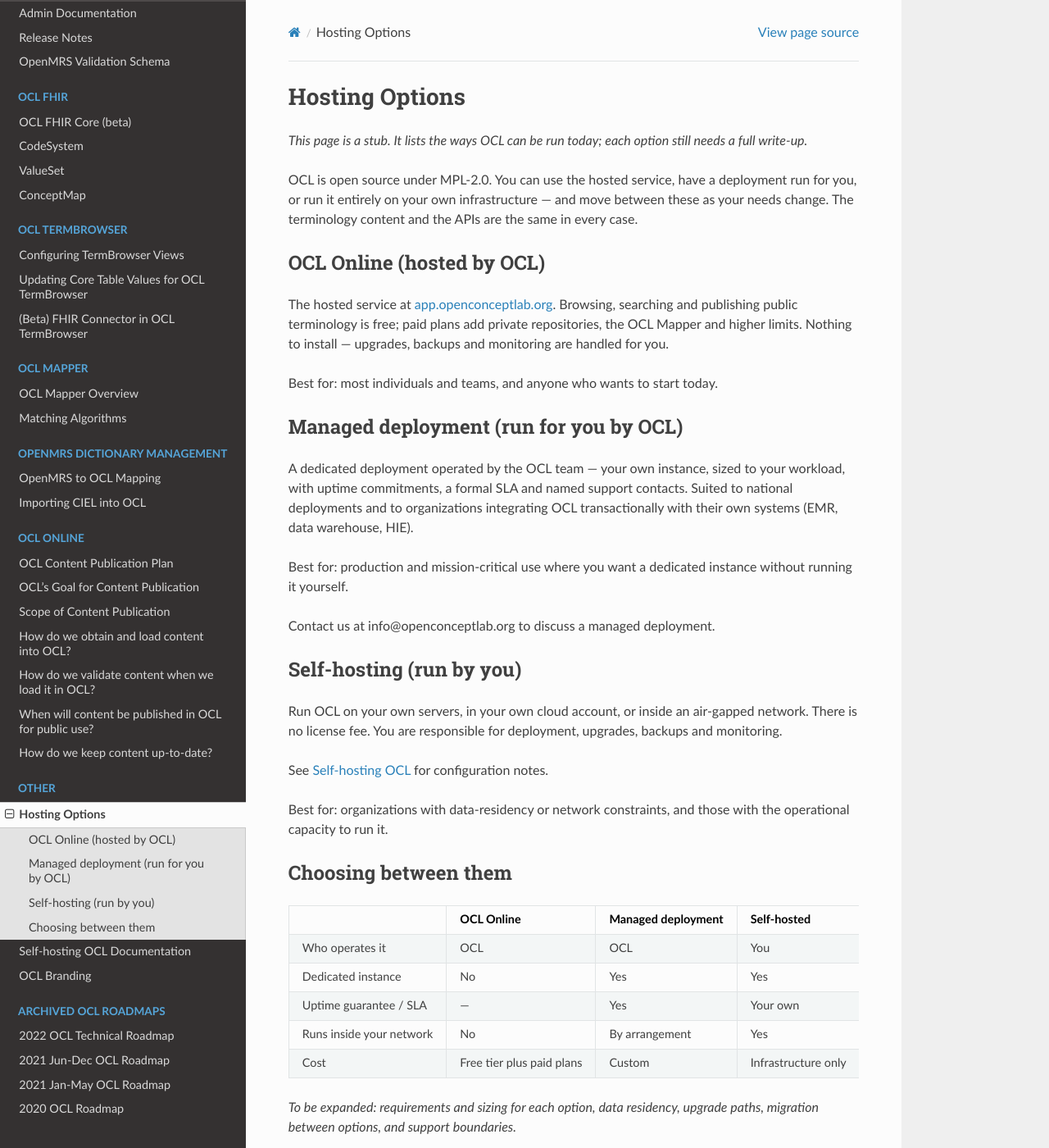
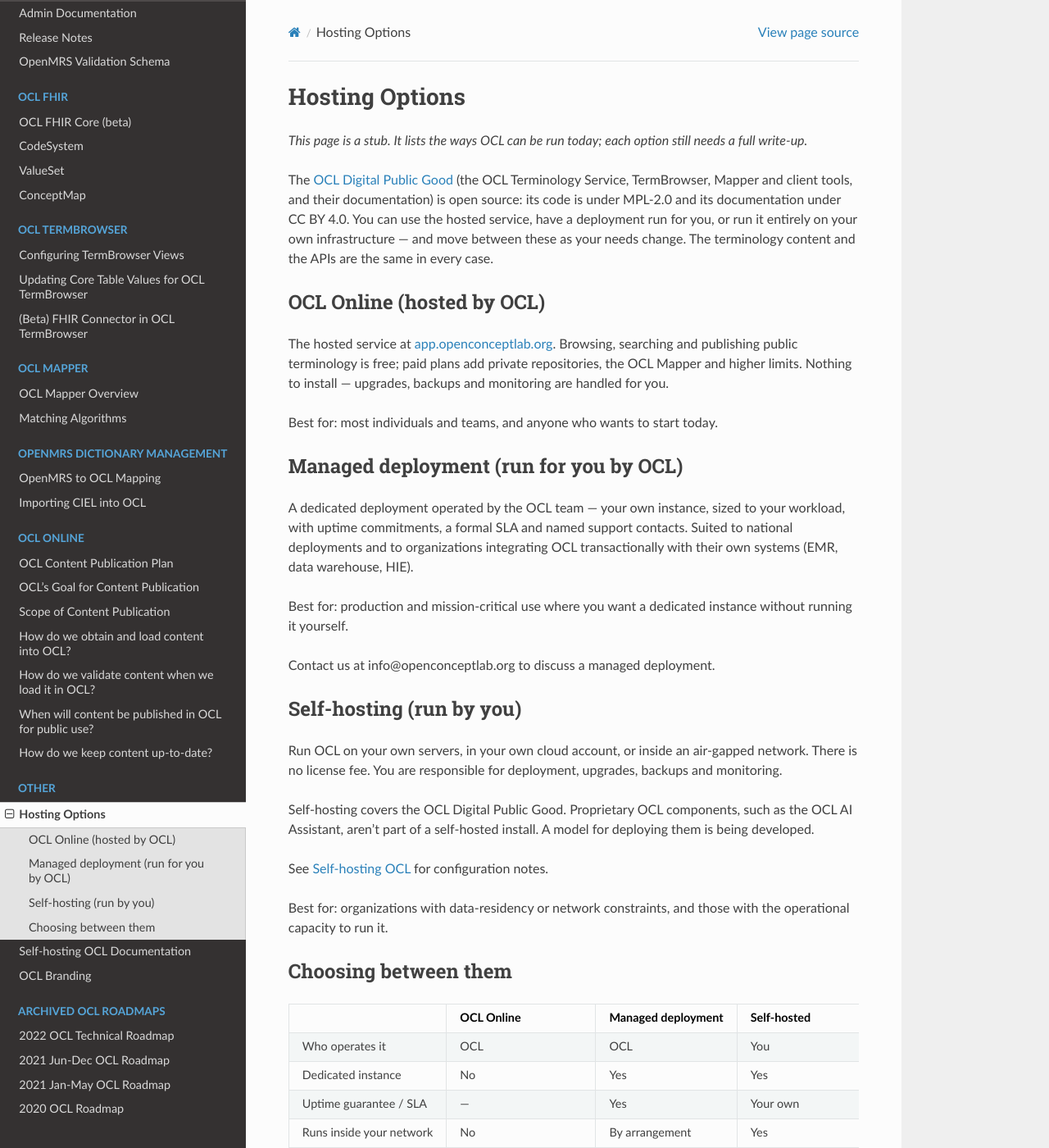
Before and after one commit to OpenConceptLab/ocl-docs, a Sphinx documentation site: the page built from docs/source/ocl/hosting-options.md, in a window 1280 px wide and 1400 px high. Shown: the whole window at 82% size. Built offline with Sphinx 7.4.7 and the Read the Docs theme 3.1.0, drawn with Linux system fonts in a browser that asks for light colours.

Commit message:
OpenConceptLab/ocl_online#569 | Hosting options: what's open, and what self-hosting includes
The page said 'OCL is open source under MPL-2.0'. It now says the OCL Digital Public Good is open (code MPL-2.0, documentation CC BY 4.0). Self-hosting covers the DPG; proprietary components such as the OCL AI Assistant aren't included, and a model for deploying them is being developed (Jon).

Co-Authored-By: Claude Opus 5.5 <noreply@anthropic.com>

```diff
--- a/docs/source/ocl/hosting-options.md
+++ b/docs/source/ocl/hosting-options.md
@@ -2,7 +2,7 @@
 
 *This page is a stub. It lists the ways OCL can be run today; each option still needs a full write-up.*
 
-OCL is open source under MPL-2.0. You can use the hosted service, have a deployment run for you, or run it entirely on your own infrastructure — and move between these as your needs change. The terminology content and the APIs are the same in every case.
+The [OCL Digital Public Good](https://github.com/OpenConceptLab/.github/blob/main/DIGITAL-PUBLIC-GOOD.md) (the OCL Terminology Service, TermBrowser, Mapper and client tools, and their documentation) is open source: its code is under MPL-2.0 and its documentation under CC BY 4.0. You can use the hosted service, have a deployment run for you, or run it entirely on your own infrastructure — and move between these as your needs change. The terminology content and the APIs are the same in every case.
 
 ### OCL Online (hosted by OCL)
 
@@ -22,6 +22,8 @@ Contact us at info@openconceptlab.org to discuss a managed deployment.
 
 Run OCL on your own servers, in your own cloud account, or inside an air-gapped network. There is no license fee. You are responsible for deployment, upgrades, backups and monitoring.
 
+Self-hosting covers the OCL Digital Public Good. Proprietary OCL components, such as the OCL AI Assistant, aren't part of a self-hosted install. A model for deploying them is being developed.
+
 See [Self-hosting OCL](self-hosting.md) for configuration notes.
 
 Best for: organizations with data-residency or network constraints, and those with the operational capacity to run it.
```
